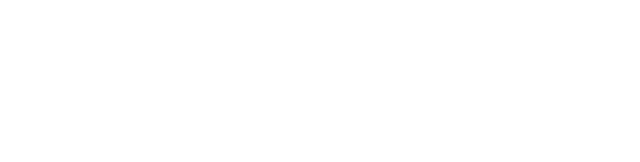
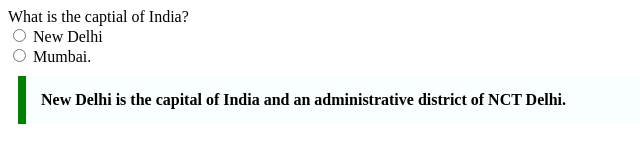
Before and after one commit to acciojob/trivia-Rajusudha, a website: page main.html in a window 1280 px wide. Shown: the whole page, without its empty margins (0-640 px from the left). Drawn offline with Linux system fonts and the light colour scheme.

Commit message:
created a submission

```diff
--- a/main.html
+++ b/main.html
@@ -7,6 +7,13 @@
 </head>
 
 <body>
+<!-- 	<p>What is the captial of India?</p> -->
+	<label>What is the captial of India?</label><br>
+	<input type="radio" id="raju" name="raju" required>
+	<label for="raju">New Delhi</label> <br>
+	<input type="radio" id="raju" name="raju" required>
+	<label for="raju">Mumbai.</label>
+	<blockquote cite="https://course.acciojob.com/open-web-editor?question=2f6a4b6c-4d7f-4a19-a009-d15349e5e914">New Delhi is the capital of India and an administrative district of NCT Delhi.</blockquote>
 	<!-- the entire body must be written by student -->
     <script type="text/javascript" src="./script.js">
 </script>
--- a/styles.css
+++ b/styles.css
@@ -1,2 +1,10 @@
 
 /* Your CSS Code here. */
+blockquote{
+	max-width:600px;
+	margin:10px;
+	padding:15px;
+	border-left:8px solid green;
+	background-color: #f8fffe;
+	font-weight:bold;
+}
```
